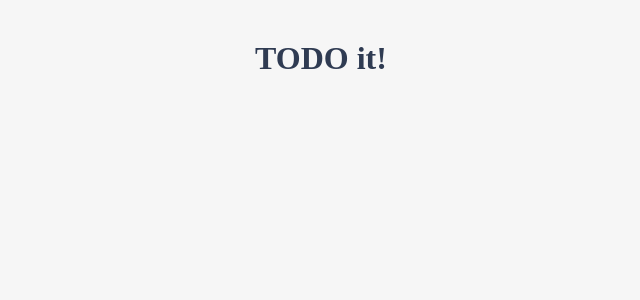
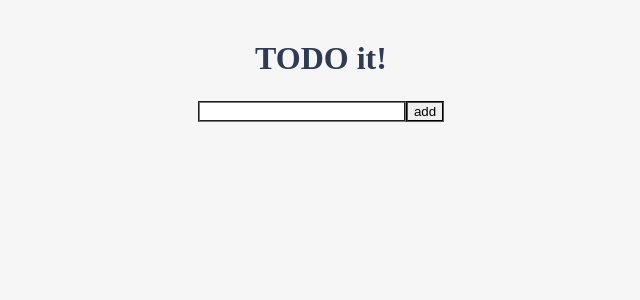
Before and after one commit to cotton-n/Vue-study, a Vue app in the folder vue-todo/: page / in a window 1280 px wide. Shown: the top 300 px of the page, without its empty margins (319-959 px from the left). Built offline with nearby package versions, Linux system fonts and the light colour scheme.

Commit message:
[Feat] TodoInput 컴포넌트 구현
input, button 생성
v-model 로 newTodoItem 과 연결
addTodo 메서드 구현

```diff
--- a/vue-todo/src/components/TodoInput.vue
+++ b/vue-todo/src/components/TodoInput.vue
@@ -1,9 +1,24 @@
 <template>
-  <div></div>
+  <div>
+      <input type="text" v-model="newTodoItem">
+      <button v-on:click="addTodo">add</button>
+  </div>
 </template>
 
 <script>
-export default {};
+export default {
+    data: function() {
+        return {
+            newTodoItem: ""
+        }
+    },
+    methods: {
+        addTodo: function() {
+            localStorage.setItem(this.newTodoItem, this.newTodoItem);
+            this.newTodoItem = '';
+        }
+    }
+};
 </script>
 
 <style></style>
```
